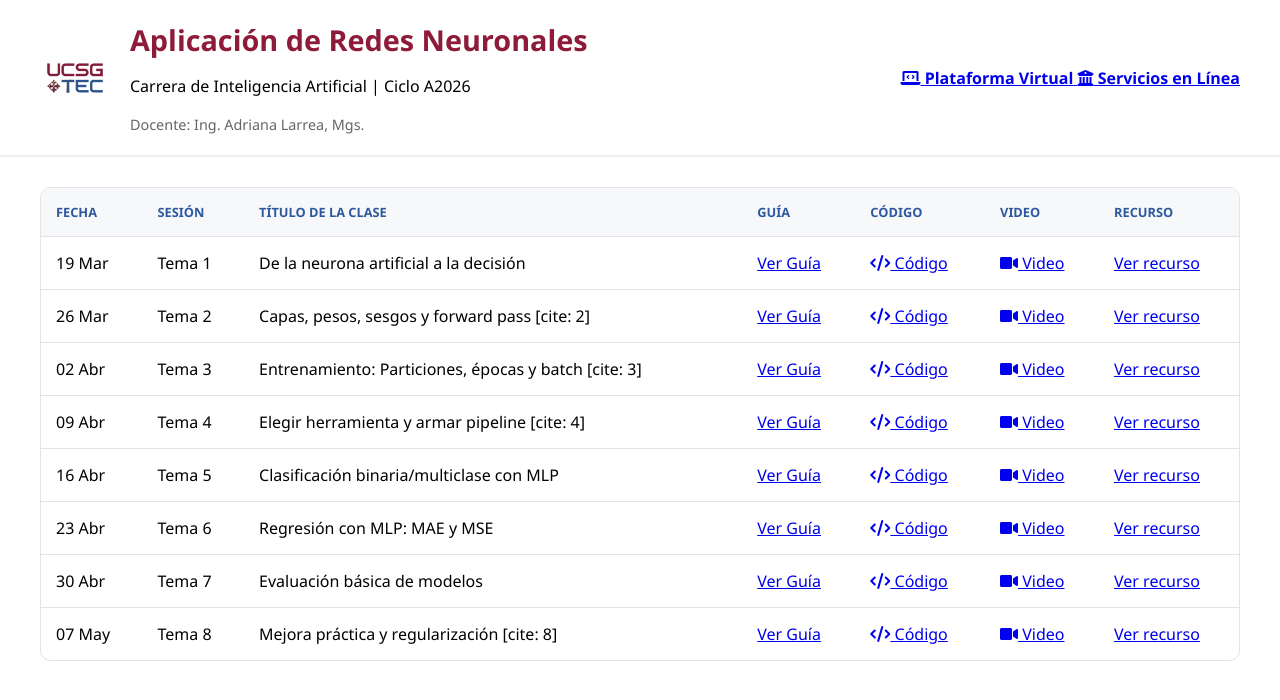
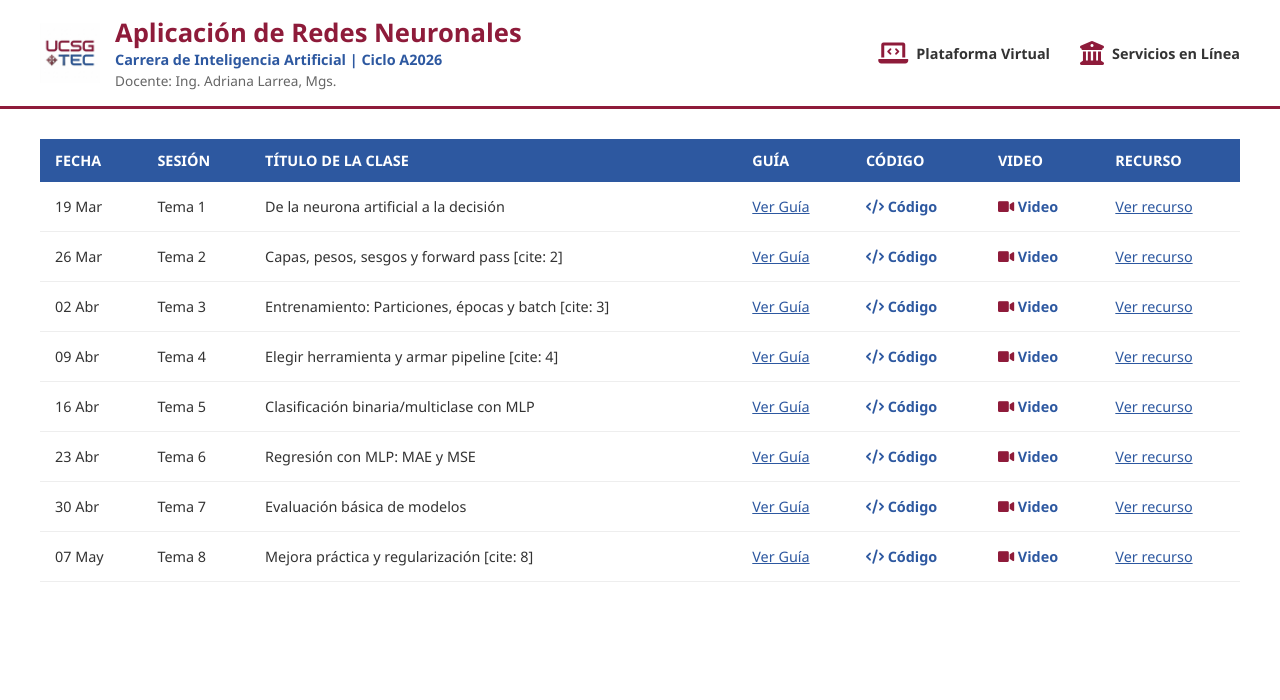
Before and after one commit to cbermude2/ANN---Redes-neuronales-Artificiales, a plain HTML site: page index.html in a window 1280 px wide. Drawn offline with Linux system fonts and the light colour scheme.

Commit message:
Update style.css

```diff
--- a/style.css
+++ b/style.css
@@ -1,25 +1,25 @@
 :root {
-    --primary: #8E1B3A; /* Vinotinto */
-    --secondary: #2D58A0; /* Azul */
-    --dark: #24292e;
-    --light: #f6f8fa;
+    --primary: #8E1B3A;
+    --secondary: #2D58A0;
+    --text: #333;
 }
 
 body {
-    font-family: 'Segoe UI', system-ui, sans-serif;
+    font-family: 'Segoe UI', Arial, sans-serif;
     margin: 0;
-    background-color: #fff;
+    color: var(--text);
 }
 
 .container {
     max-width: 1200px;
     margin: 0 auto;
-    padding: 0 20px;
+    padding: 0 15px;
 }
 
+/* Header simplificado */
 header {
-    padding: 20px 0;
-    border-bottom: 2px solid #eee;
+    padding: 15px 0;
+    border-bottom: 3px solid var(--primary);
     background: #fff;
 }
 
@@ -32,54 +32,44 @@ header {
 .brand-section {
     display: flex;
     align-items: center;
-    gap: 20px;
+    gap: 15px;
 }
 
-.logo { height: 70px; }
+.logo { height: 60px; }
 
-.header-text h1 { color: var(--primary); margin: 0; font-size: 1.8rem; }
-.subtitle { color: var(--secondary); font-weight: bold; margin: 0; }
-.teacher { color: #666; margin: 0; font-size: 0.9rem; }
+.header-text h1 { margin: 0; color: var(--primary); font-size: 1.6rem; }
+.header-text p { margin: 0; color: var(--secondary); font-size: 0.9rem; font-weight: 600; }
+.teacher { font-size: 0.85rem; color: #666; }
 
-/* Recursos en el Header */
-.header-resources {
-    display: flex;
-    gap: 25px;
+.header-links { display: flex; gap: 30px; }
+.nav-item { text-decoration: none; color: var(--text); display: flex; align-items: center; gap: 8px; }
+.nav-item i { font-size: 1.5rem; color: var(--primary); }
+.nav-item strong { font-size: 0.9rem; }
+
+/* Tabla estilo imagen adjunta */
+.table-container { margin-top: 30px; }
+table { width: 100%; border-collapse: collapse; font-size: 0.9rem; }
+
+thead th {
+    background-color: var(--secondary);
+    color: white;
+    text-align: left;
+    padding: 12px 15px;
+    font-weight: 600;
 }
 
-.resource-item {
-    display: flex;
-    align-items: center;
-    gap: 12px;
-    text-decoration: none;
-    color: var(--dark);
-    padding: 8px 15px;
-    border-radius: 8px;
-    transition: background 0.2s;
+tbody td {
+    padding: 15px;
+    border-bottom: 1px solid #eee;
 }
 
-.resource-item:hover { background: var(--light); }
-.resource-item i { font-size: 1.8rem; color: var(--primary); }
-.res-text strong { display: block; font-size: 0.95rem; }
-.res-text span { font-size: 0.75rem; color: #666; }
+/* Enlaces de celdas */
+.link-text { color: var(--secondary); text-decoration: underline; }
+.link-code { color: var(--secondary); font-weight: bold; text-decoration: none; }
+.link-code i { color: var(--secondary); }
+.link-video { color: var(--secondary); font-weight: bold; text-decoration: none; }
+.link-video i { color: #8E1B3A; } /* Icono video en vinotinto */
 
-/* Estilo de la Tabla */
-.table-container { margin-top: 30px; border: 1px solid #e1e4e8; border-radius: 10px; overflow: hidden; }
-table { width: 100%; border-collapse: collapse; }
-th { background: var(--light); padding: 15px; text-align: left; color: var(--secondary); font-size: 0.8rem; text-transform: uppercase; }
-td { padding: 15px; border-top: 1px solid #e1e4e8; }
-
-/* Botones */
-.btn-main { background: var(--secondary); color: white; padding: 8px 15px; text-decoration: none; border-radius: 5px; font-weight: 500; }
-.actions { display: flex; gap: 8px; }
-.btn-sub {
-    background: #f3f4f6;
-    color: var(--dark);
-    padding: 6px 12px;
-    text-decoration: none;
-    border-radius: 5px;
-    font-size: 0.85rem;
-    border: 1px solid #d1d5db;
+@media (max-width: 900px) {
+    .header-content { flex-direction: column; gap: 15px; text-align: center; }
 }
-.btn-sub.video { color: #d93025; border-color: #f8d7da; }
-.btn-sub:hover { background: #e5e7eb; }
```
